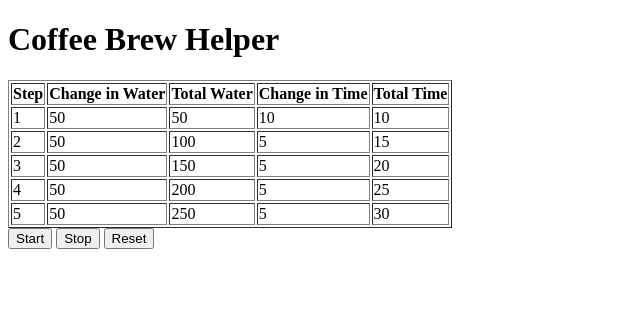
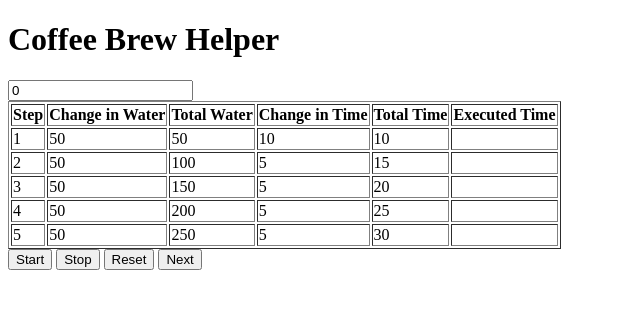
Before and after one commit to daniel-wai/CoffeeBrewHelperWeb, a Django app: page / in a window 1280 px wide. Shown: the top 309 px of the page, without its empty margins (0-640 px from the left). Run offline with Django 5.2, Linux system fonts and the light colour scheme; data comes from the database, SQL or seed files in the repository.

Commit message:
Added executed time column that tracks user performance

```diff
--- a/coffee/brewhelper/templates/home.html
+++ b/coffee/brewhelper/templates/home.html
@@ -16,6 +16,9 @@
 <body>
     <h1>Coffee Brew Helper</h1>
 
+    <!-- Input element to display elapsed time -->
+    <input type="text" id="elapsed-time" readonly value="0">
+
     <table border="1" id="brewing-steps">
         <thead>
             <tr>
@@ -24,6 +27,7 @@
                 <th>Total Water</th>
                 <th>Change in Time</th>
                 <th>Total Time</th>
+                <th>Executed Time</th>
             </tr>
         </thead>
         <tbody>
@@ -34,6 +38,7 @@
                 <td>{{ step.total_water }}</td>
                 <td>{{ step.change_in_time }}</td>
                 <td>{{ step.total_time }}</td>
+                <td id="executed-time-{{ step.step_id }}"></td>
             </tr>
             {% endfor %}
         </tbody>
@@ -43,6 +48,7 @@
     <button onclick="startTimer()">Start</button>
     <button onclick="stopTimer()">Stop</button>
     <button onclick="resetTimer()">Reset</button>
+    <button onclick="onNextClicked()">Next</button>
 
     <!-- Add any JavaScript scripts or other body elements here -->
     <script>
@@ -50,6 +56,7 @@
         const rows = document.querySelectorAll('#brewing-steps tbody tr');
 
         let stepIndex = 0;
+        let executedStepIndex = 0;
         let elapsedTime = 0;
         let timer;
 
@@ -63,6 +70,12 @@
         function highlightStep() {
             removeHighlightStep();
             rows[stepIndex].classList.add('highlighted-step'); // Highlight the current step
+        }
+
+        // Function to update elapsed time in the input element
+        function updateElapsedTime() {
+            const elapsedTimeInput = document.getElementById('elapsed-time');
+            elapsedTimeInput.value = elapsedTime; // Update input value with elapsed time
         }
 
         // Function to start the timer and highlight steps based on total_time
@@ -79,6 +92,7 @@
                         highlightStep();
                     }
                     elapsedTime += 1; // Increment elapsed time (assuming 1 second intervals)
+                    updateElapsedTime(); // Update elapsed time in the input element
                 }
             }, 1000); // Timer interval: 1 second (adjust as needed)
         }
@@ -91,8 +105,27 @@
         function resetTimer() {
             clearInterval(timer);
             stepIndex = 0;
+            executedStepIndex = 0;
             elapsedTime = 0;
             removeHighlightStep();
+            updateElapsedTime(); // Update elapsed time in the input element
+
+            // Clear the executed-time column
+            const timeTakenCells = document.querySelectorAll('[id^="executed-time-"]');
+            timeTakenCells.forEach(cell => {
+                cell.textContent = ''; // Clear the content of executed-time cells
+            });
+        }
+
+        // Function to record time taken and update step
+        function onNextClicked() {
+            // Record current time for the current step
+            const currentStepId = executedStepIndex + 1; // Assuming stepIndex starts from 0
+            const timeTakenCell = document.getElementById(`executed-time-${currentStepId}`);
+            timeTakenCell.textContent = elapsedTime;
+
+            // Update step for the user
+            executedStepIndex++; // Increment step index for the user
         }
     </script>
 </body>
```
